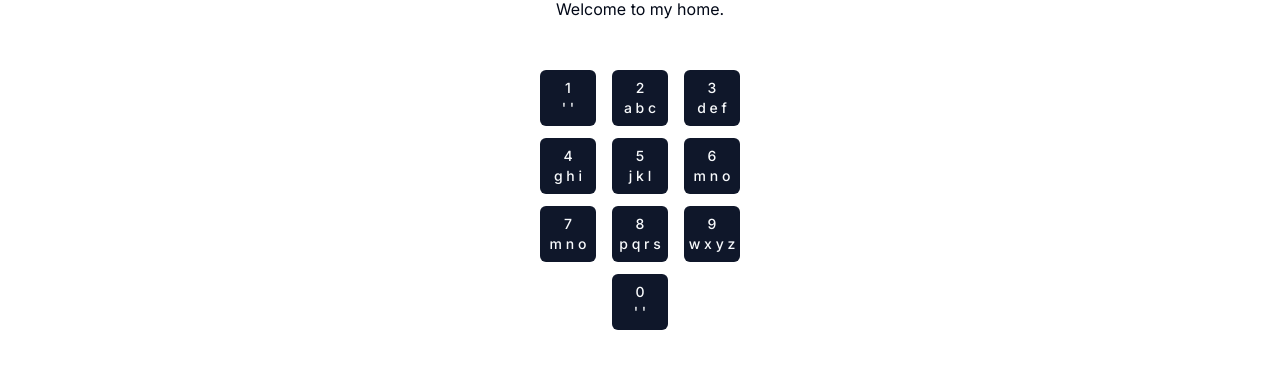
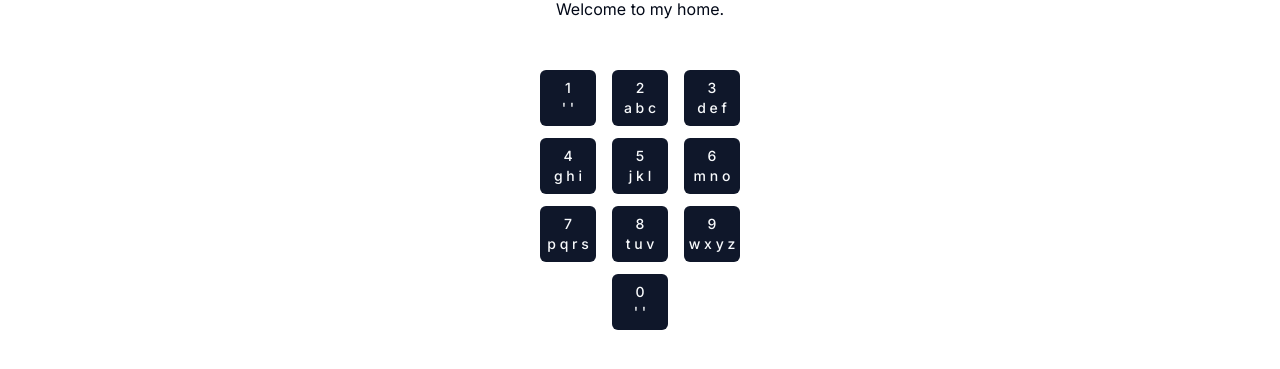
Before and after one commit to evgeniiPerov/t9-project, a Next.js app: page /en in a window 1280 px wide. Shown: the part 225-594 px from the top of the page. Built offline with nearby package versions, Linux system fonts and the light colour scheme.

Commit message:
small refactoring after break :)

```diff
--- a/src/app/[lang]/page.tsx
+++ b/src/app/[lang]/page.tsx
@@ -1,6 +1,6 @@
 import locale from '@/locale/content/content'
 import { AvailableLocales } from '@/types/types'
-import { DigitalButtons } from '@/components/digital-buttons/digital-buttons'
+import { DigitalContainer } from '@/components/digital/digital-container'
 
 function Page({ params }: { params: { lang: AvailableLocales } }) {
     return (
@@ -13,7 +13,7 @@ function Page({ params }: { params: { lang: AvailableLocales } }) {
                         </h1>
                         <p className="lg:w-2/3 mx-auto leading-relaxed text-base">{locale[params.lang]?.content}</p>
                     </div>
-                    <DigitalButtons />
+                    <DigitalContainer />
                 </div>
             </section>
         </>
--- a/src/components/digital-buttons/bubbles.tsx
+++ b/src/components/digital/digital-buttons/bubbles.tsx
@@ -3,9 +3,10 @@ import { useState } from 'react'
 
 interface BubblesProps {
     messages: string[]
+    onBubbleClick: (word: string) => void
 }
 
-export const Bubbles = ({ messages }: BubblesProps) => {
+export const Bubbles = ({ messages, onBubbleClick }: BubblesProps) => {
     const [showAll, setShowAll] = useState(false)
     const allMessagesEmpty = messages.every((msg) => msg.trim() === '')
 
@@ -20,6 +21,7 @@ export const Bubbles = ({ messages }: BubblesProps) => {
                     <div
                         key={index}
                         className="bubble p-4 border-red-200 border-solid border rounded-xl hover:bg-red-200 cursor-pointer"
+                        onClick={() => onBubbleClick(str)}
                     >
                         {str}
                     </div>
--- a/src/components/digital-buttons/digital-buttons.tsx
+++ b/src/components/digital/digital-buttons/digital-buttons.tsx
@@ -1,33 +1,14 @@
 'use client'
 import { Button } from '@/components/ui/button'
-import { genCombinationAction } from '@/app/actions/t9.action'
-import { useState } from 'react'
-import { Bubbles } from '@/components/digital-buttons/bubbles'
 
-export const DigitalButtons = () => {
-    const [inputString, setInputString] = useState<string>('')
-    const [messages, setMessages] = useState<string[] | null>(null)
+interface DigitalButtonsProps {
+    handleClick: (digit: string) => Promise<void>
+}
 
-    const handleClick = async (digit: string) => {
-        let newInputString
-
-        // Reset the inputString if '1' or '0' is pressed
-        if (digit === '1' || digit === '0') {
-            newInputString = ''
-            setMessages(null)
-        } else {
-            newInputString = inputString + digit
-        }
-
-        setInputString(newInputString)
-        const combined = await genCombinationAction(newInputString)
-        setMessages(combined)
-    }
-
+export const DigitalButtons = ({ handleClick }: DigitalButtonsProps) => {
     return (
-        <div className="lg:w-1/2 md:w-2/3 mx-auto">
+        <div className="">
             <div className="flex flex-col w-full gap-3 justify-center items-center">
-                {messages !== null && <Bubbles messages={messages} />}
                 <div className="flex gap-4 justify-center items-center">
                     <Button
                         onClick={() => handleClick('1')}
@@ -73,13 +54,13 @@ export const DigitalButtons = () => {
                         onClick={() => handleClick('7')}
                         className={'flex flex-col p-7 button'}
                     >
-                        7 <span>m n o</span>
+                        7 <span>p q r s</span>
                     </Button>
                     <Button
                         onClick={() => handleClick('8')}
                         className={'flex flex-col p-7 button'}
                     >
-                        8 <span>p q r s</span>
+                        8 <span>t u v</span>
                     </Button>
                     <Button
                         onClick={() => handleClick('9')}
--- /dev/null
+++ b/src/components/digital/digital-container.tsx
@@ -0,0 +1,45 @@
+'use client'
+import { useState } from 'react'
+import { DigitalButtons } from '@/components/digital/digital-buttons/digital-buttons'
+import { Bubbles } from '@/components/digital/digital-buttons/bubbles'
+import { genCombinationAction } from '@/app/actions/t9.action'
+
+export const DigitalContainer = () => {
+    const [inputString, setInputString] = useState<string>('')
+    const [displayedWord, setDisplayedWord] = useState<string>('')
+    const [messages, setMessages] = useState<string[]>([])
+
+    const onBubbleClick = (word: string) => {
+        const newDisplayedWord = displayedWord ? displayedWord + ' ' + word : word
+        setDisplayedWord(newDisplayedWord)
+
+        setInputString('')
+        setMessages([])
+    }
+
+    const handleClick = async (digit: string) => {
+        let newInputString
+
+        if (digit === '1' || digit === '0') {
+            newInputString = ''
+            setMessages([])
+        } else {
+            newInputString = inputString + digit
+            const combined = await genCombinationAction(newInputString)
+            setMessages(combined)
+        }
+
+        setInputString(newInputString)
+    }
+
+    return (
+        <div className={'lg:w-1/2 md:w-2/3 mx-auto'}>
+            {displayedWord && <div className="displayed-word mt-3">{displayedWord}</div>}
+            <DigitalButtons handleClick={handleClick} />
+            <Bubbles
+                messages={messages}
+                onBubbleClick={onBubbleClick}
+            />
+        </div>
+    )
+}
```
